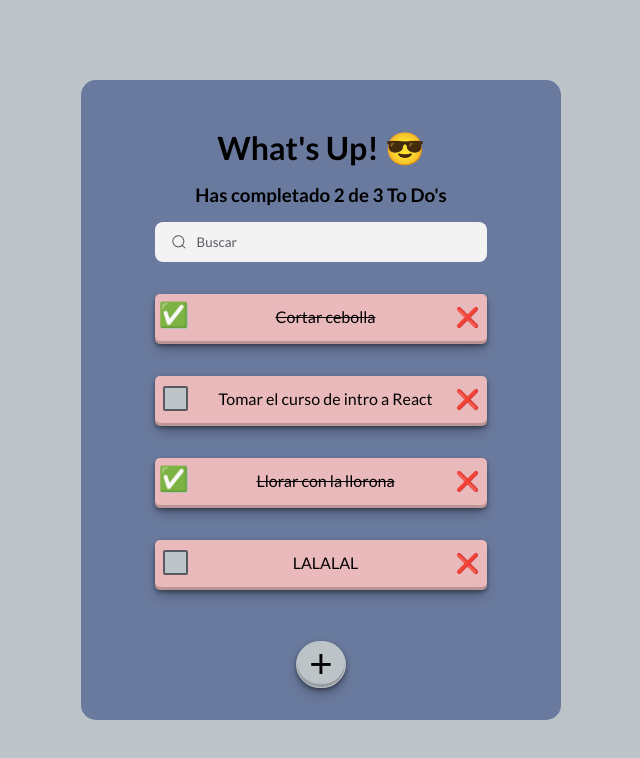
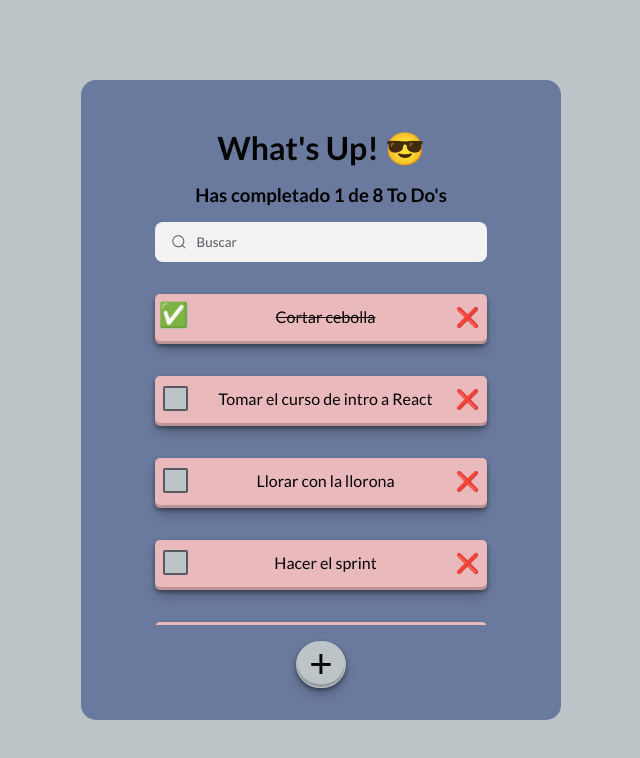
Before and after one commit to VivianaS14/curso-intro-react, a React (Create React App) app: page / in a window 1280 px wide. Shown: the top 758 px of the page, without its empty margins (319-959 px from the left). Built offline with nearby package versions, Linux system fonts and the light colour scheme.

Commit message:
feat: Search, completed, count todos and deleted

```diff
--- a/src/App.js
+++ b/src/App.js
@@ -1,4 +1,4 @@
-import React from "react";
+import React, { useState } from "react";
 import { TodoCounter } from "./components/TodoCounter";
 import { TodoSearch } from "./components/TodoSearch";
 import { TodoList } from "./components/TodoList";
@@ -6,23 +6,76 @@ import { TodoItem } from "./components/TodoItem";
 import { CreateTodoButton } from "./components/CreateTodoButton";
 
 //Lista falsa de TODOs
-const todos = [
+const defaultTodos = [
   { text: 'Cortar cebolla', completed: true },
   { text: 'Tomar el curso de intro a React', completed: false },
-  { text: 'Llorar con la llorona', completed: true },
+  { text: 'Llorar con la llorona', completed: false },
+  { text: 'Hacer el sprint', completed: false },
+  { text: 'Comprar papas', completed: false },
+  { text: 'Jugar los sims', completed: false },
+  { text: 'Lavar la loza', completed: false },
   { text: 'LALALAL', completed: false },
 ]
 
 function App() {
+  //Estado para el array de objetos todo
+  const [todos, setTodos] = useState(defaultTodos);
+
+  //Estado para TodoSearch
+  const [searchValue, setSearchValue] = useState("");
+
+  //Buscador
+  let searchedTodos = [];
+  if (!searchValue.length >= 1) {
+    searchedTodos = todos;
+  } else {
+    searchedTodos = todos.filter(todo => {
+      const todoText = todo.text.toLowerCase();
+      const searchText = searchValue.toLowerCase();
+      return todoText.includes(searchText);
+    })
+  }
+
+  //Contar todos
+  const completedTodos = todos.filter(todo => todo.completed).length;
+  const totalTodos = todos.length;
+
+  //Completar todos
+  const completeTodo = (text) => {
+    //Copia exacta de el array todos
+    const newTodos = [...todos];
+    const todoIndex = todos.findIndex(todo => todo.text === text);
+    newTodos[todoIndex].completed = !newTodos[todoIndex].completed;
+    //Rerender de los componentes, recibe el nuevo objeto modificado en la propiedad complete
+    setTodos(newTodos);
+  }
+
+  //Eliminar todos
+  const deleteTodo = (text) => {
+    //Copia exacta de el array todos
+    const newTodos = [...todos];
+    const todoIndex = todos.findIndex(todo => todo.text === text);
+    newTodos.splice(todoIndex, 1);
+    //Rerender de los componentes, recibe el nuevo objeto modificado en la propiedad complete
+    setTodos(newTodos);
+  }
+
   return (
-    // Etiqueta invisible
     <div className="container">
       <h1>What's Up! 😎</h1>
-      <TodoCounter />
-      <TodoSearch />
+      <TodoCounter complete={completedTodos} total={totalTodos} />
+      <TodoSearch searchValue={searchValue} setSearchValue={setSearchValue} />
 
       <TodoList>
-        {todos.map(todo => (<TodoItem key={todo.text} text={todo.text} completed={todo.completed} />))}
+        {searchedTodos.map(todo => (
+          <TodoItem
+            key={todo.text}
+            text={todo.text}
+            completed={todo.completed}
+            onCompleted={() => completeTodo(todo.text)}
+            onDeleted={() => deleteTodo(todo.text)}
+          />
+        ))}
       </TodoList>
 
       <CreateTodoButton />
--- a/src/components/TodoCounter.jsx
+++ b/src/components/TodoCounter.jsx
@@ -1,7 +1,11 @@
 import React from "react";
 
-function TodoCounter() {
-  return <h3>Has completado 2 de 3 To Do's</h3>;
+function TodoCounter({ complete, total }) {
+  return (
+    <h3>
+      Has completado {complete} de {total} To Do's
+    </h3>
+  );
 }
 
 export { TodoCounter };
--- a/src/components/TodoItem.jsx
+++ b/src/components/TodoItem.jsx
@@ -1,24 +1,16 @@
 import React from "react";
 
 function TodoItem(props) {
-  const onCompleted = () => {
-    alert("Ya completaste el to do " + props.text);
-  };
-
-  const onDeleted = () => {
-    alert("Eliminaste el to do " + props.text);
-  };
-
   return (
     <li className="list-item">
       <div
         className={`item-c ${props.completed && "completed"}`}
-        onClick={onCompleted}
+        onClick={props.onCompleted}
       ></div>
       <p className={`item-p ${props.completed && "item-completed"}`}>
         {props.text}
       </p>
-      <span className="item-x" onClick={onDeleted}>
+      <span className="item-x" onClick={props.onDeleted}>
         ❌
       </span>
     </li>
--- a/src/components/TodoSearch.jsx
+++ b/src/components/TodoSearch.jsx
@@ -1,11 +1,13 @@
 import React from "react";
 
-function TodoSearch() {
+function TodoSearch(props) {
   const onSearchValueChange = (e) => {
-    console.log(e.target.value);
+    //console.log(e.target.value);
+    props.setSearchValue(e.target.value);
   };
 
   return (
+    <>
       <div className="input-group">
         <svg className="icon" aria-hidden="true" viewBox="0 0 24 24">
           <g>
@@ -16,9 +18,11 @@ function TodoSearch() {
           className="input"
           type="search"
           placeholder="Buscar"
+          value={props.searchValue}
           onChange={onSearchValueChange}
         />
       </div>
+    </>
   );
 }
 
--- a/src/scss/_style.scss
+++ b/src/scss/_style.scss
@@ -33,6 +33,8 @@ body {
   section {
     width: 100%;
     height: 80%;
+    margin-bottom: 1rem;
+    overflow-y: scroll;
   }
 }
 
```
Lines whose indentation alone changed are shown as unchanged.
